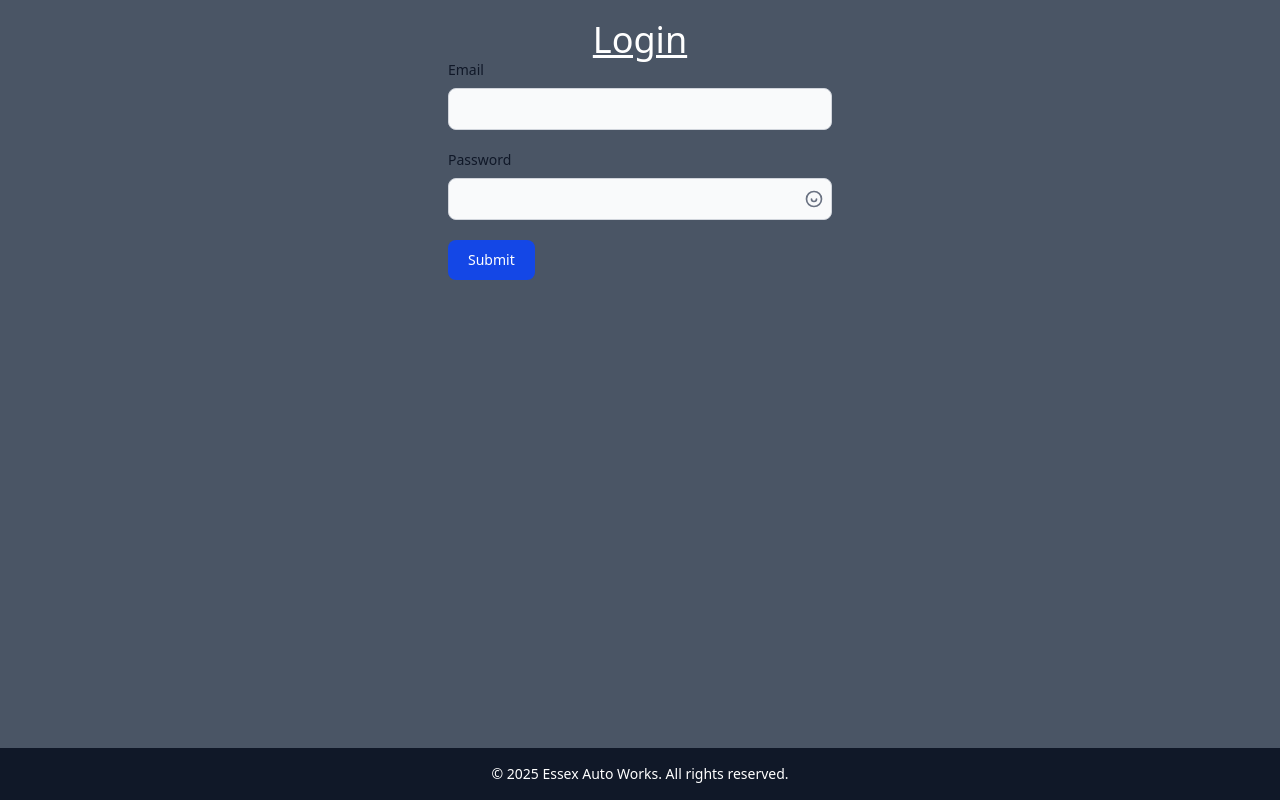
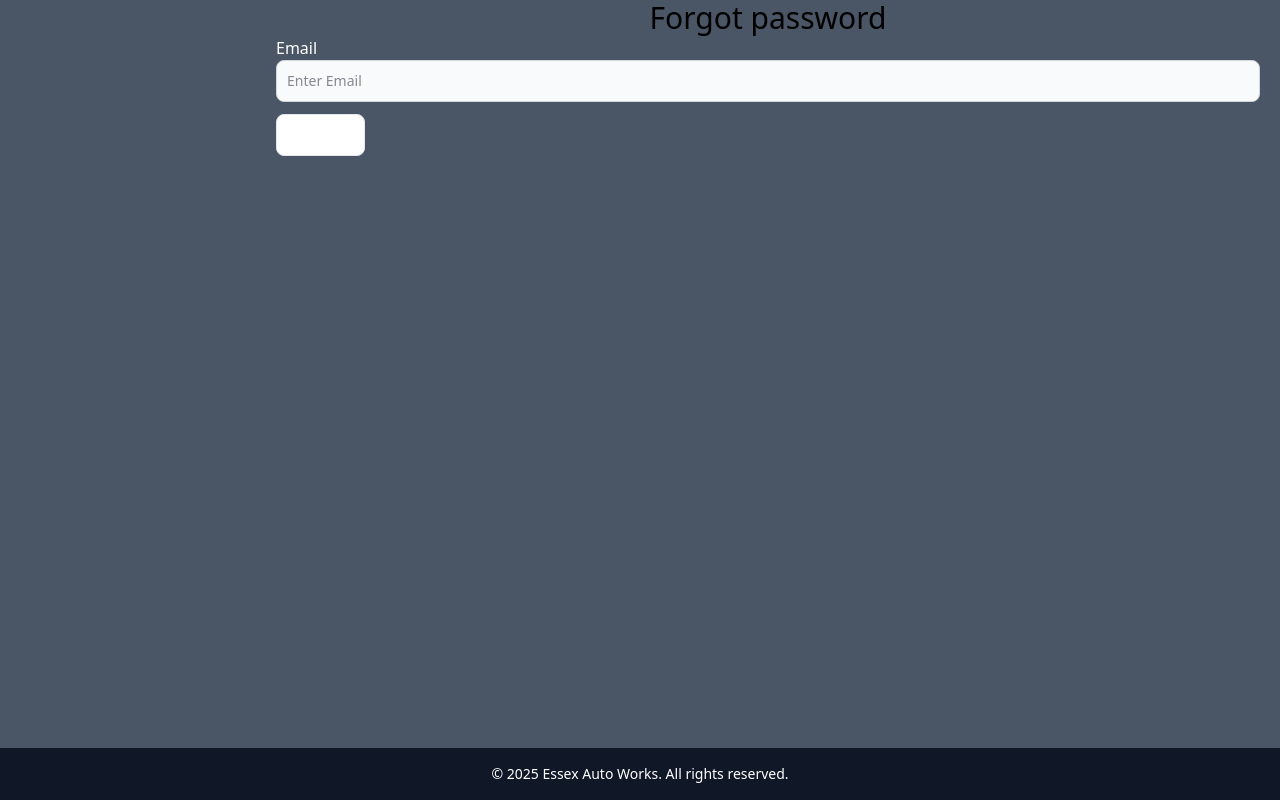
Before and after one commit to michael86/essex-auto-works-frontend, a React (Vite) app: page /auth/forgot-password in a window 1280 px wide. Before the commit this address led to /login. Built offline with nearby package versions, Linux system fonts and the light colour scheme; no server answers.

Commit message:
forgot-password page complete - email sent when submitted

```diff
--- a/src/api/auth.ts
+++ b/src/api/auth.ts
@@ -1,5 +1,5 @@
 import type { UserState } from "@/store/slices/user";
-import type { LoginUser, RegisterUser } from "@/types/api";
+import type { LoginUser, RegisterUser, SendForgotPasswordEmail } from "@/types/api";
 import type { RegisterUserResult, UserLoggedIn } from "@/types/auth";
 
 import api from "./interceptors";
@@ -18,3 +18,7 @@ export const loginUser: LoginUser = async (data) => {
   const res = await api.post("/auth/login", data);
   return res.data as UserLoggedIn;
 };
+
+export const sendForgotPasswordEmail: SendForgotPasswordEmail = async (email) => {
+  await api.post("/auth/forgot-password", { email });
+};
--- a/src/constants/formInputs.ts
+++ b/src/constants/formInputs.ts
@@ -34,3 +34,14 @@ export const loginFormInputs: FormInputConfig[] = [
     type: "password",
   },
 ];
+
+export const forgotPasswordInputs: FormInputConfig[] = [
+  { label: "email", name: "email", autoComplete: "email", type: "email" },
+  { label: "Password", name: "password", autoComplete: "new-password", type: "password" },
+  {
+    label: "Confirm Password",
+    name: "confirmPassword",
+    autoComplete: "new-password",
+    type: "password",
+  },
+];
--- a/src/constants/unprotectedRoutes.ts
+++ b/src/constants/unprotectedRoutes.ts
@@ -1 +1,7 @@
-export const unprotectedRoutes = ["/", "/login", "/register", "/auth/verify-email/"];
+export const unprotectedRoutes = [
+  "/",
+  "/login",
+  "/register",
+  "/auth/forgot-password",
+  "/auth/verify-email/",
+];
--- /dev/null
+++ b/src/pages/auth/forgot-password.tsx
@@ -0,0 +1,51 @@
+import { sendForgotPasswordEmail } from "@/api/auth";
+
+import React from "react";
+
+import { useState } from "react";
+
+const forgotPassword = () => {
+  const [state, setState] = useState(false);
+
+  const onSubmit = (e: React.FormEvent<HTMLFormElement>) => {
+    e.preventDefault();
+    const form = e.currentTarget;
+    const data = new FormData(form);
+    const email = data.get("email") as string;
+
+    if (!email) return;
+    sendForgotPasswordEmail(email);
+    setState(true);
+  };
+
+  return (
+    <>
+      <h1 className="underlined text-center text-3xl">Forgot password</h1>
+      <form className="px-5 text-white" onSubmit={onSubmit}>
+        <label htmlFor="email">Email</label>
+        <input
+          id="email"
+          type="email"
+          autoComplete="email"
+          className={`bg-gray-50 border border-gray-300 text-gray-900 text-sm rounded-lg focus:ring-blue-500 focus:border-blue-500 block w-full p-2.5 dark:bg-gray-700 dark:border-gray-600 dark:text-white dark:focus:ring-blue-500 dark:focus:border-blue-500`}
+          placeholder="Enter Email"
+          name="email"
+          required
+        />
+
+        <button
+          type="submit"
+          className="mt-3 py-2.5 px-5 me-2 mb-2 text-sm font-medium text-white focus:outline-none bg-white rounded-lg border border-gray-200 hover:bg-gray-100 hover:text-blue-700 focus:z-10 focus:ring-4 focus:ring-gray-100 dark:focus:ring-gray-700 dark:bg-gray-800  dark:border-gray-600 dark:hover:text-white "
+        >
+          Submit
+        </button>
+      </form>
+
+      {state && (
+        <p className="px-5 text-green-500 mt-3">Email sent, don't forget to check your spam</p>
+      )}
+    </>
+  );
+};
+
+export default forgotPassword;
--- a/src/routeTree.gen.ts
+++ b/src/routeTree.gen.ts
@@ -13,6 +13,7 @@ import { Route as RegisterRouteImport } from './routes/register'
 import { Route as LoginRouteImport } from './routes/login'
 import { Route as DashboardRouteImport } from './routes/dashboard'
 import { Route as IndexRouteImport } from './routes/index'
+import { Route as AuthForgotPasswordRouteImport } from './routes/auth/forgot-password'
 import { Route as AuthVerifyEmailTokenRouteImport } from './routes/auth/verify-email/$token'
 
 const RegisterRoute = RegisterRouteImport.update({
@@ -35,6 +36,11 @@ const IndexRoute = IndexRouteImport.update({
   path: '/',
   getParentRoute: () => rootRouteImport,
 } as any)
+const AuthForgotPasswordRoute = AuthForgotPasswordRouteImport.update({
+  id: '/auth/forgot-password',
+  path: '/auth/forgot-password',
+  getParentRoute: () => rootRouteImport,
+} as any)
 const AuthVerifyEmailTokenRoute = AuthVerifyEmailTokenRouteImport.update({
   id: '/auth/verify-email/$token',
   path: '/auth/verify-email/$token',
@@ -46,6 +52,7 @@ export interface FileRoutesByFullPath {
   '/dashboard': typeof DashboardRoute
   '/login': typeof LoginRoute
   '/register': typeof RegisterRoute
+  '/auth/forgot-password': typeof AuthForgotPasswordRoute
   '/auth/verify-email/$token': typeof AuthVerifyEmailTokenRoute
 }
 export interface FileRoutesByTo {
@@ -53,6 +60,7 @@ export interface FileRoutesByTo {
   '/dashboard': typeof DashboardRoute
   '/login': typeof LoginRoute
   '/register': typeof RegisterRoute
+  '/auth/forgot-password': typeof AuthForgotPasswordRoute
   '/auth/verify-email/$token': typeof AuthVerifyEmailTokenRoute
 }
 export interface FileRoutesById {
@@ -61,6 +69,7 @@ export interface FileRoutesById {
   '/dashboard': typeof DashboardRoute
   '/login': typeof LoginRoute
   '/register': typeof RegisterRoute
+  '/auth/forgot-password': typeof AuthForgotPasswordRoute
   '/auth/verify-email/$token': typeof AuthVerifyEmailTokenRoute
 }
 export interface FileRouteTypes {
@@ -70,15 +79,23 @@ export interface FileRouteTypes {
     | '/dashboard'
     | '/login'
     | '/register'
+    | '/auth/forgot-password'
     | '/auth/verify-email/$token'
   fileRoutesByTo: FileRoutesByTo
-  to: '/' | '/dashboard' | '/login' | '/register' | '/auth/verify-email/$token'
+  to:
+    | '/'
+    | '/dashboard'
+    | '/login'
+    | '/register'
+    | '/auth/forgot-password'
+    | '/auth/verify-email/$token'
   id:
     | '__root__'
     | '/'
     | '/dashboard'
     | '/login'
     | '/register'
+    | '/auth/forgot-password'
     | '/auth/verify-email/$token'
   fileRoutesById: FileRoutesById
 }
@@ -87,6 +104,7 @@ export interface RootRouteChildren {
   DashboardRoute: typeof DashboardRoute
   LoginRoute: typeof LoginRoute
   RegisterRoute: typeof RegisterRoute
+  AuthForgotPasswordRoute: typeof AuthForgotPasswordRoute
   AuthVerifyEmailTokenRoute: typeof AuthVerifyEmailTokenRoute
 }
 
@@ -120,6 +138,13 @@ declare module '@tanstack/react-router' {
       preLoaderRoute: typeof IndexRouteImport
       parentRoute: typeof rootRouteImport
     }
+    '/auth/forgot-password': {
+      id: '/auth/forgot-password'
+      path: '/auth/forgot-password'
+      fullPath: '/auth/forgot-password'
+      preLoaderRoute: typeof AuthForgotPasswordRouteImport
+      parentRoute: typeof rootRouteImport
+    }
     '/auth/verify-email/$token': {
       id: '/auth/verify-email/$token'
       path: '/auth/verify-email/$token'
@@ -135,6 +160,7 @@ const rootRouteChildren: RootRouteChildren = {
   DashboardRoute: DashboardRoute,
   LoginRoute: LoginRoute,
   RegisterRoute: RegisterRoute,
+  AuthForgotPasswordRoute: AuthForgotPasswordRoute,
   AuthVerifyEmailTokenRoute: AuthVerifyEmailTokenRoute,
 }
 export const routeTree = rootRouteImport
--- /dev/null
+++ b/src/routes/auth/forgot-password.tsx
@@ -0,0 +1,6 @@
+import forgotPassword from "@/pages/auth/forgot-password";
+import { createFileRoute } from "@tanstack/react-router";
+
+export const Route = createFileRoute("/auth/forgot-password")({
+  component: forgotPassword,
+});
--- a/src/schema/registerSchema.ts
+++ b/src/schema/registerSchema.ts
@@ -6,17 +6,11 @@ export const registerSchema = z
     firstname: z
       .string()
       .min(1, "First name is required")
-      .regex(
-        nameRegex,
-        "First name must only contain letters and valid name characters"
-      ),
+      .regex(nameRegex, "First name must only contain letters and valid name characters"),
     lastname: z
       .string()
       .min(1, "Last name is required")
-      .regex(
-        nameRegex,
-        "Last name must only contain letters and valid name characters"
-      ),
+      .regex(nameRegex, "Last name must only contain letters and valid name characters"),
     email: z.string().email("Invalid email address"),
     password: z
       .string()
@@ -38,5 +32,12 @@ export const loginSchema = z.object({
   password: z.string(),
 });
 
+export const forgotPasswordSchema = z.object({
+  email: z.string().email("Invalid email address"),
+  password: z.string(),
+  confirmPassword: z.string(),
+});
+
 export type RegisterFormData = z.infer<typeof registerSchema>;
 export type LoginFormData = z.infer<typeof loginSchema>;
+export type forgotPasswordData = z.infer<typeof forgotPasswordSchema>;
--- a/src/types/api.ts
+++ b/src/types/api.ts
@@ -8,3 +8,5 @@ export type RegisterUser = (data: {
 }) => Promise<RegisterUserResult>;
 
 export type LoginUser = (data: { email: string; password: string }) => Promise<UserLoggedIn>;
+
+export type SendForgotPasswordEmail = (email: string) => Promise<void>;
```
